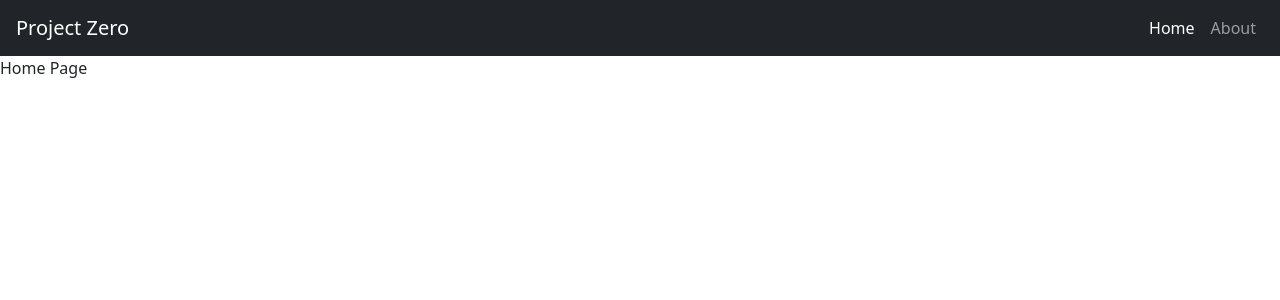
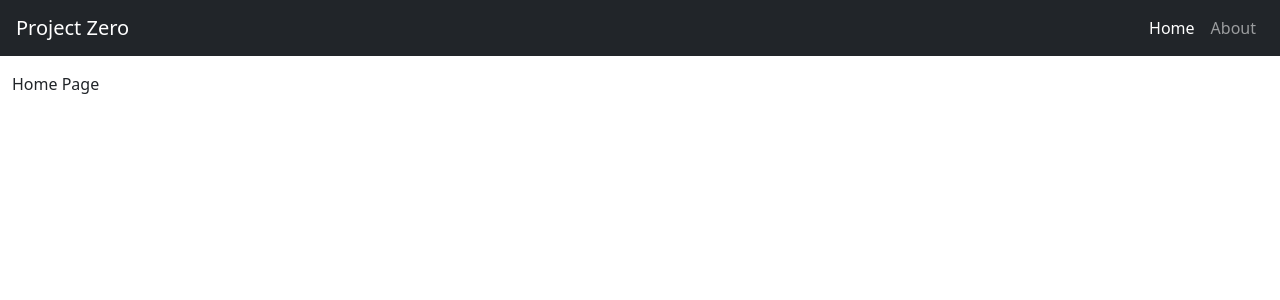
Before and after one commit to juliobrazao/basic-viewer-lab, a React (Create React App) app: page / in a window 1280 px wide. Shown: the top 300 px of the page. Built offline with nearby package versions, Linux system fonts and the light colour scheme.

Commit message:
Adding container fluid to display info properly on content container

```diff
--- a/src/components/Layout.tsx
+++ b/src/components/Layout.tsx
@@ -19,7 +19,9 @@ export default function Layout() {
   return (
     <>
       <Header title={title} menuItems={menuItems} />
-      <Outlet />
+      <div className="container-fluid mt-3">
+        <Outlet />
+      </div>
     </>
   );
 }
```
